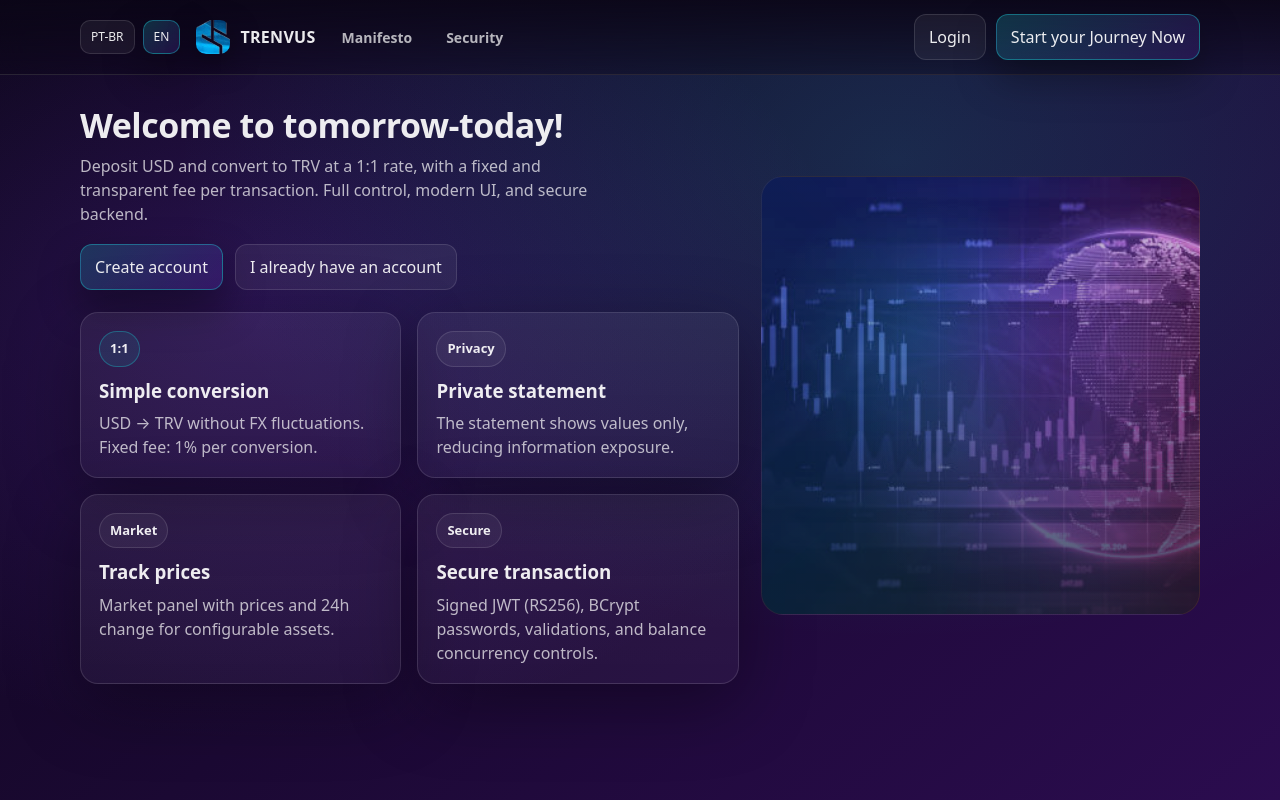
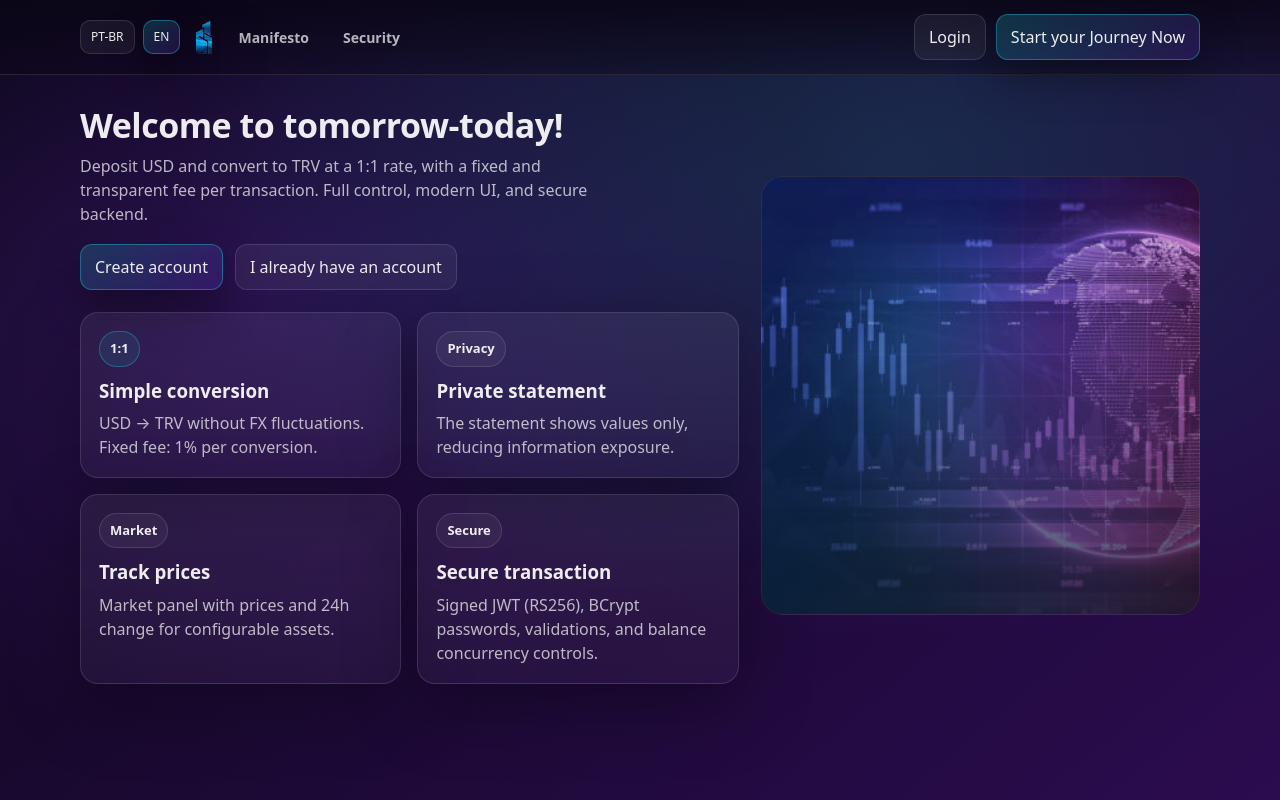
Before and after one commit to RennAraujo/Trenvus, a React app in the folder frontend/: page / in a window 1280 px wide. Built offline with nearby package versions, Linux system fonts and the light colour scheme; no server answers; the HTML template or start-up script is replaced by a standard one.

Commit message:
ui: replace brand text with logo image

```diff
--- a/frontend/src/Shell.tsx
+++ b/frontend/src/Shell.tsx
@@ -13,8 +13,7 @@ export function Shell() {
           <div style={{ display: 'flex', gap: 16, alignItems: 'center' }}>
             <LanguageSwitcher />
             <Link to="/" className="brand">
-              <span className="brand-mark" aria-hidden="true" />
-              <span>TRENVUS</span>
+              <img className="brand-logo" src="/brand-mark.png" alt="TRENVUS" />
             </Link>
 
             <nav className="nav">
--- a/frontend/src/index.css
+++ b/frontend/src/index.css
@@ -83,6 +83,13 @@ input {
   gap: 10px;
   font-weight: 800;
   letter-spacing: 0.3px;
+}
+
+.brand-logo {
+  height: 34px;
+  width: auto;
+  display: block;
+  filter: drop-shadow(0 10px 30px rgba(0, 0, 0, 0.35));
 }
 
 .brand-mark {
--- a/frontend/src/pages/Landing.tsx
+++ b/frontend/src/pages/Landing.tsx
@@ -11,8 +11,7 @@ export function Landing() {
           <div style={{ display: 'flex', gap: 16, alignItems: 'center' }}>
             <LanguageSwitcher />
             <Link to="/" className="brand">
-              <span className="brand-mark" aria-hidden="true" />
-              <span>TRENVUS</span>
+              <img className="brand-logo" src="/brand-mark.png" alt="TRENVUS" />
             </Link>
             <nav className="nav">
               <Link to="/manifesto">{t('landing.nav.manifesto')}</Link>
--- a/frontend/src/pages/Login.tsx
+++ b/frontend/src/pages/Login.tsx
@@ -69,8 +69,7 @@ export function Login() {
           <div style={{ display: 'flex', gap: 16, alignItems: 'center' }}>
             <LanguageSwitcher />
             <Link to="/" className="brand">
-              <span className="brand-mark" aria-hidden="true" />
-              <span>TRENVUS</span>
+              <img className="brand-logo" src="/brand-mark.png" alt="TRENVUS" />
             </Link>
           </div>
           <div style={{ display: 'flex', gap: 10 }}>
--- a/frontend/src/pages/Manifesto.tsx
+++ b/frontend/src/pages/Manifesto.tsx
@@ -11,8 +11,7 @@ export function Manifesto() {
           <div style={{ display: 'flex', gap: 16, alignItems: 'center' }}>
             <LanguageSwitcher />
             <Link to="/" className="brand">
-              <span className="brand-mark" aria-hidden="true" />
-              <span>TRENVUS</span>
+              <img className="brand-logo" src="/brand-mark.png" alt="TRENVUS" />
             </Link>
           </div>
 
--- a/frontend/src/pages/Register.tsx
+++ b/frontend/src/pages/Register.tsx
@@ -34,8 +34,7 @@ export function Register() {
           <div style={{ display: 'flex', gap: 16, alignItems: 'center' }}>
             <LanguageSwitcher />
             <Link to="/" className="brand">
-              <span className="brand-mark" aria-hidden="true" />
-              <span>TRENVUS</span>
+              <img className="brand-logo" src="/brand-mark.png" alt="TRENVUS" />
             </Link>
           </div>
           <div style={{ display: 'flex', gap: 10 }}>
--- a/frontend/src/pages/Security.tsx
+++ b/frontend/src/pages/Security.tsx
@@ -20,8 +20,7 @@ export function Security() {
           <div style={{ display: 'flex', gap: 16, alignItems: 'center' }}>
             <LanguageSwitcher />
             <Link to="/" className="brand">
-              <span className="brand-mark" aria-hidden="true" />
-              <span>TRENVUS</span>
+              <img className="brand-logo" src="/brand-mark.png" alt="TRENVUS" />
             </Link>
           </div>
 
```
